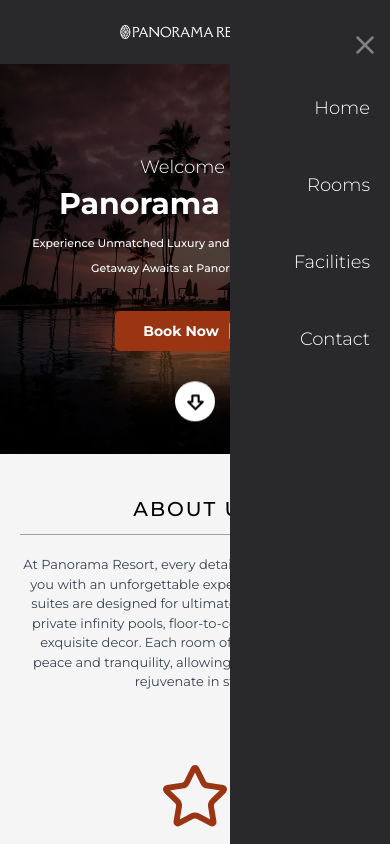
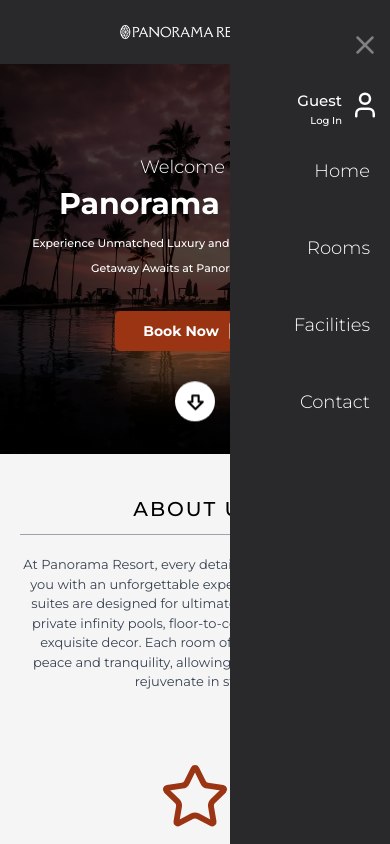
Before and after one commit to vanotsintsabadze1/panorama-resorts, a Next.js app: page / in a window 390 px wide. Both pictures are taken after a click on the button 354 px from the left and 30 px from the top of the page. Shown: the top 844 px of the page. Built offline with nearby package versions, Linux system fonts and the light colour scheme; no server answers.

Commit message:
Added authorization essentials to mobile sidebar

```diff
--- a/components/Header/BurgerMenu.tsx
+++ b/components/Header/BurgerMenu.tsx
@@ -6,7 +6,12 @@ import { AnimatePresence } from "framer-motion";
 import { usePathname } from "next/navigation";
 import { useEffect } from "react";
 
-export default function BurgerMenu() {
+interface Props {
+  isUserLoggedIn: boolean;
+  isUserAdmin: boolean;
+}
+
+export default function BurgerMenu({ isUserLoggedIn, isUserAdmin }: Props) {
   const [isSideBarOpen, setSideBar] = useState(false);
   const pathname = usePathname();
 
@@ -26,7 +31,13 @@ export default function BurgerMenu() {
         </button>
       </div>
       <AnimatePresence>
-        {isSideBarOpen && <Sidebar isSideBarOpen={isSideBarOpen} setModal={setSideBar} />}
+        {isSideBarOpen && (
+          <Sidebar
+            setModal={setSideBar}
+            isUserAdmin={isUserAdmin}
+            isUserLoggedIn={isUserLoggedIn}
+          />
+        )}
       </AnimatePresence>
     </>
   );
--- a/components/Header/Header.tsx
+++ b/components/Header/Header.tsx
@@ -18,7 +18,7 @@ export default async function Header() {
     <header className="z-[40] flex w-full items-center justify-center bg-primary px-[2rem]">
       <div className="relative flex w-full items-center justify-center py-[2.5rem] md:py-[2rem] lg:justify-between xl:max-w-[150rem]">
         <Logo />
-        <BurgerMenu /> {/* only visible on mobile & tablet */}
+        <BurgerMenu isUserAdmin={isUserAdmin} isUserLoggedIn={isUserAuth} /> {/* only visible on mobile & tablet */}
         <div className="hidden items-center justify-center gap-[2rem] px-[2rem] lg:flex">
           {/* only visible on desktop */}
           <Navigation className="flex gap-[3rem] text-[1.2rem] font-medium uppercase text-white" />
--- a/components/Header/Navigation.tsx
+++ b/components/Header/Navigation.tsx
@@ -1,5 +1,3 @@
-"use client";
-
 import Link from "next/link";
 
 const links = [
--- a/components/Header/Sidebar.tsx
+++ b/components/Header/Sidebar.tsx
@@ -1,8 +1,11 @@
 import { motion } from "framer-motion";
 import { createPortal } from "react-dom";
 import Navigation from "./Navigation";
-import { X } from "lucide-react";
+import { User, X } from "lucide-react";
 import React from "react";
+import { logoutUser } from "@/scripts/auth/auth";
+import { useRouter } from "next/navigation";
+import Link from "next/link";
 
 const sideBarAnimation = {
   hidden: {
@@ -27,11 +30,14 @@ const item = {
 };
 
 interface Props {
-  isSideBarOpen: boolean;
+  isUserLoggedIn: boolean;
+  isUserAdmin: boolean;
   setModal: React.Dispatch<React.SetStateAction<boolean>>;
 }
 
-export default function Sidebar({ isSideBarOpen, setModal }: Props) {
+export default function Sidebar({ isUserAdmin, isUserLoggedIn, setModal }: Props) {
+  const router = useRouter();
+
   function closeSidebar() {
     setModal(false);
   }
@@ -50,14 +56,34 @@ export default function Sidebar({ isSideBarOpen, setModal }: Props) {
         animate="visible"
         exit="hidden"
         transition={{ ease: "easeIn" }}
-        className="flex w-full flex-col gap-[.5rem] px-[1rem] py-[3rem]"
+        className="flex h-full w-full flex-col px-[1rem] pb-[2rem] pt-[3rem]"
       >
         <div className="flex w-full items-center justify-end">
           <button onClick={closeSidebar}>
             <X color="gray" size={30} />
           </button>
         </div>
-        <Navigation className="flex w-full flex-col items-end gap-[5rem] px-[1rem] py-[3rem] text-[1.8rem] font-light text-white" />
+        {!isUserLoggedIn && (
+          <div className="mt-[3rem] flex w-full justify-end">
+            <button
+              onClick={() => router.push("/auth/login")}
+              className="flex justify-center gap-[.8rem] text-[1.5rem] font-medium text-white"
+            >
+              <div className="flex flex-col items-end">
+                Guest
+                <span className="text-[1rem]">Log In</span>
+              </div>
+              <User size={30} color="white" />
+            </button>
+          </div>
+        )}
+        <Navigation className="flex w-full flex-col items-end gap-[5rem] px-[1rem] pt-[3rem] text-[1.8rem] font-light text-white" />
+        {isUserLoggedIn && (
+          <div className="mt-[5rem] flex w-full flex-col items-end justify-end gap-[5rem] px-[1rem] text-[1.8rem] font-light text-white">
+            {isUserAdmin && <Link href="/admin">Admin</Link>}
+            <button onClick={() => logoutUser()}>Log Out</button>
+          </div>
+        )}
       </motion.div>
     </motion.div>,
     document.body,
--- /dev/null
+++ b/components/Header/UserMobileInfo.tsx
@@ -0,0 +1,3 @@
+export default function UserMobileInfo() {
+  return <div>UserMobileInfo</div>;
+}
```
